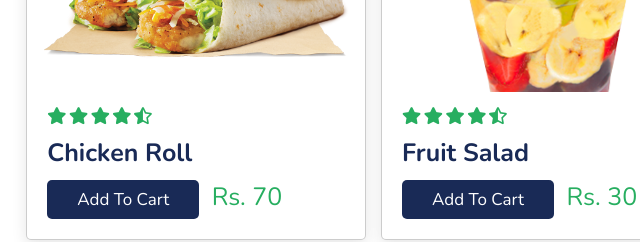
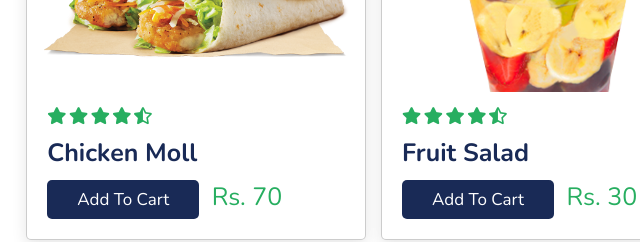
Before and after one commit to sxxrya/kadai, a plain HTML site: page index.html in a window 1280 px wide. Shown: the part 1620-1862 px from the top of the page, 89-729 px from the left. Drawn offline with nearby package versions, Linux system fonts and the light colour scheme.

Commit message:
Update2 index.html

```diff
--- a/index.html
+++ b/index.html
@@ -208,7 +208,7 @@
                     <i class="fas fa-star"></i>
                     <i class="fas fa-star-half-alt"></i>
                 </div>
-                <h3>Chicken Roll</h3>
+                <h3>Chicken moll</h3>
                 <a href="#" class="btn">add to cart</a>
                 <span class="price">Rs. 70</span>
             </div>
```
